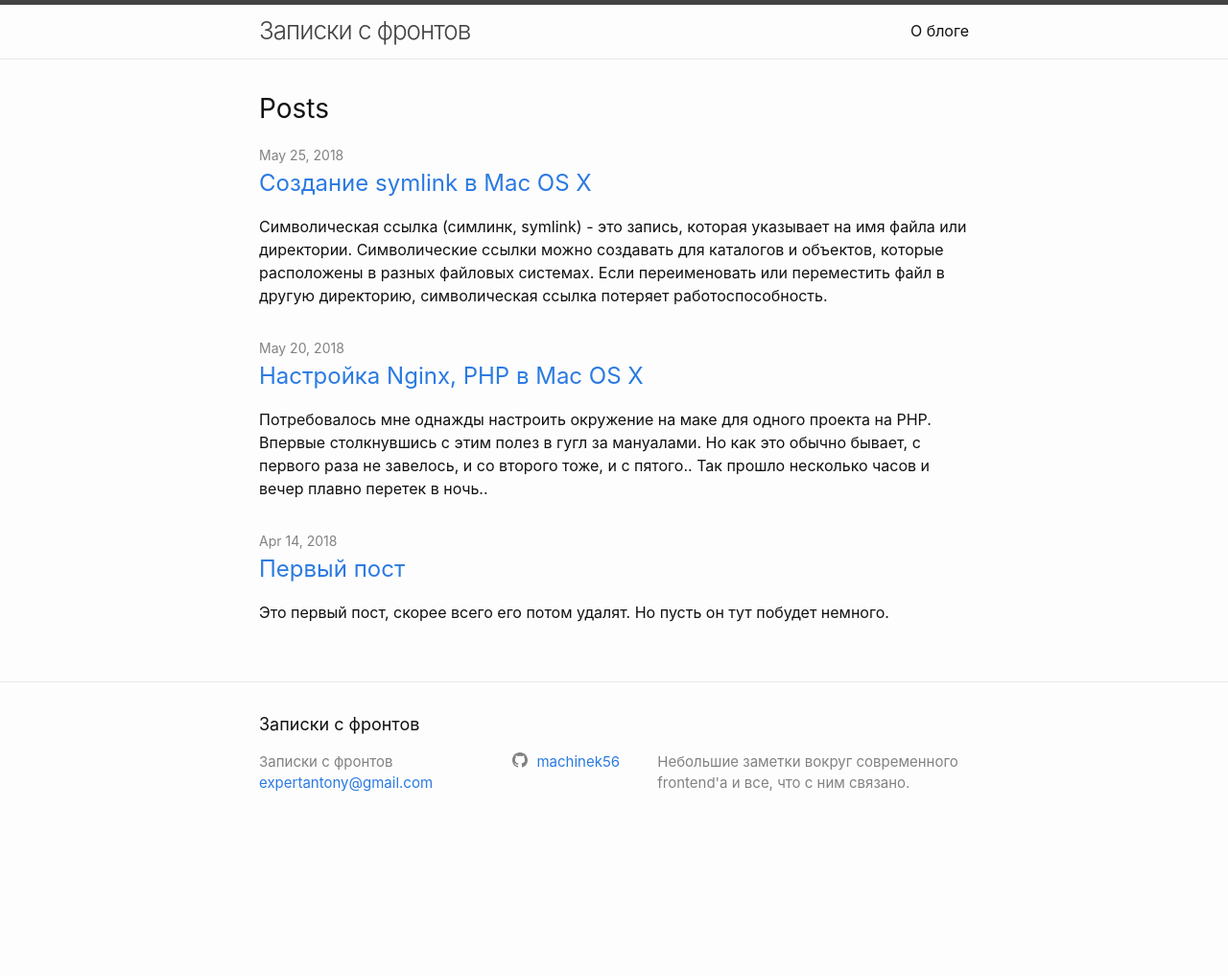
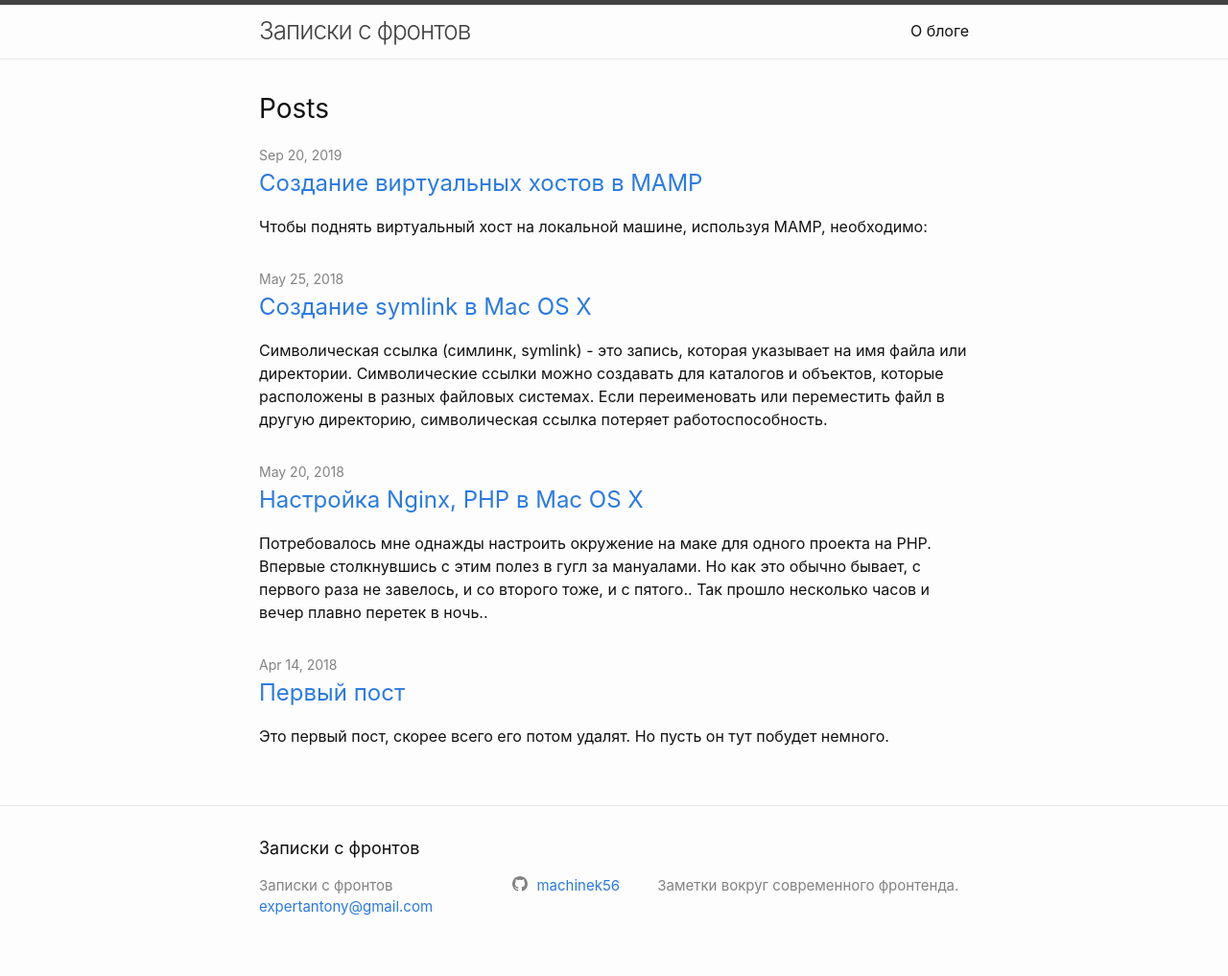
Before and after one commit to machinek56/machinek56.github.io, a Jekyll site: the page built from index.md, in a window 1280 px wide. Shown: the whole page at 96% size. Built offline with Jekyll 4.4.1, drawn with Linux system fonts in a browser that asks for light colours; before the commit the page ends 900 px from its top, so only the background shows below that; part of the change alters nothing that is shown.

Commit message:
new post about virtual hosts in mamp

````diff
--- a/_config.yml
+++ b/_config.yml
@@ -16,7 +16,7 @@
 title: Записки с фронтов
 email: expertantony@gmail.com
 description: >- # this means to ignore newlines until "baseurl:"
-  Небольшие заметки вокруг современного frontend'a и все, что с ним связано.
+  Заметки вокруг современного фронтенда.
 baseurl: "" # the subpath of your site, e.g. /blog
 url: "" # the base hostname & protocol for your site, e.g. http://example.com
 github_username:  machinek56
--- /dev/null
+++ b/_posts/2019-09-20-create-virtual-hosts-mamp.markdown
@@ -0,0 +1,75 @@
+---
+layout: post
+title:  "Создание виртуальных хостов в MAMP"
+date:   2019-09-20 21:30:00 +0300
+categories: macos mamp php
+---
+
+Чтобы поднять виртуальный хост на локальной машине, используя MAMP, необходимо:
+
+### Добавляем домен в hosts
+
+Придумать имя хоста, например, *domain.local, domain.loc или domain.test*.
+
+Открыть файл *hosts* через консоль `sudo nano /etc/hosts` и дописать имя хоста в строку с адресом 127.0.0.1, сохранить изменения и выйти.
+
+```
+127.0.0.1    localhost domain.local
+```
+
+### Добавляем виртуальные хосты в apache конфиг
+
+Перейти в директорию `/Applications/MAMP/conf/apache/extra/` и открыть в редакторе файл *httpd-vhosts.conf*.
+
+Найти dummy примеры, удалить и добавить следующее:
+
+```
+<VirtualHost *:80>
+    DocumentRoot /Applications/MAMP/htdocs
+    ServerName localhost
+</VirtualHost>
+
+
+<VirtualHost *:80>
+    DocumentRoot "/Users/{username}/path/to/project"
+    ServerName domain.local
+</VirtualHost>
+```
+Заменить *DocumentRoot* и *ServerName* своими значениями.
+
+### Включение виртуальных хостов в общий конфиг
+
+Далее открыть файл `Applications/MAMP/conf/apache/httpd.conf` и найти строчку
+
+```
+# Virtual Hosts
+# Include /Applications/MAMP/conf/apache/extra/httpd-vhosts.conf
+
+```
+Раскомментировать вторую строчку с Include и сохранить файл.
+
+### Разрешаем FollowSymLinks
+
+В этом же файле *httpd.conf* найти следующий фрагмент:
+
+```
+<Directory />
+    Options Indexes FollowSymLinks
+    AllowOverride None
+</Directory>
+```
+
+Заменить *None* на *All*.
+
+```
+<Directory />
+  Options Indexes FollowSymLinks
+  AllowOverride All
+</Directory
+```
+
+### Установка порта 80 в apache
+
+Установить порт apache 80 вместо 8888 в настройках MAMP.
+
+На этом все, осталось перезапустить процессы MAMP и все должно заработать.
````
